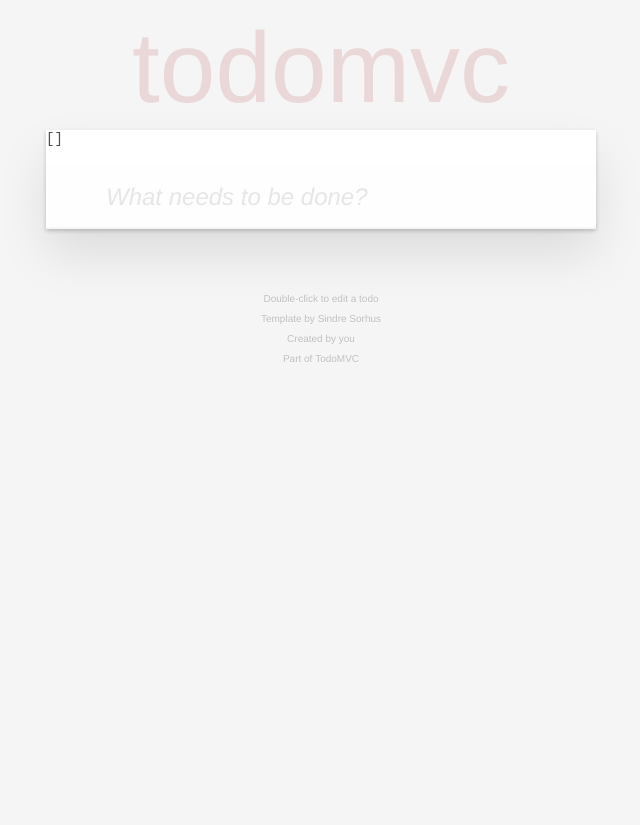
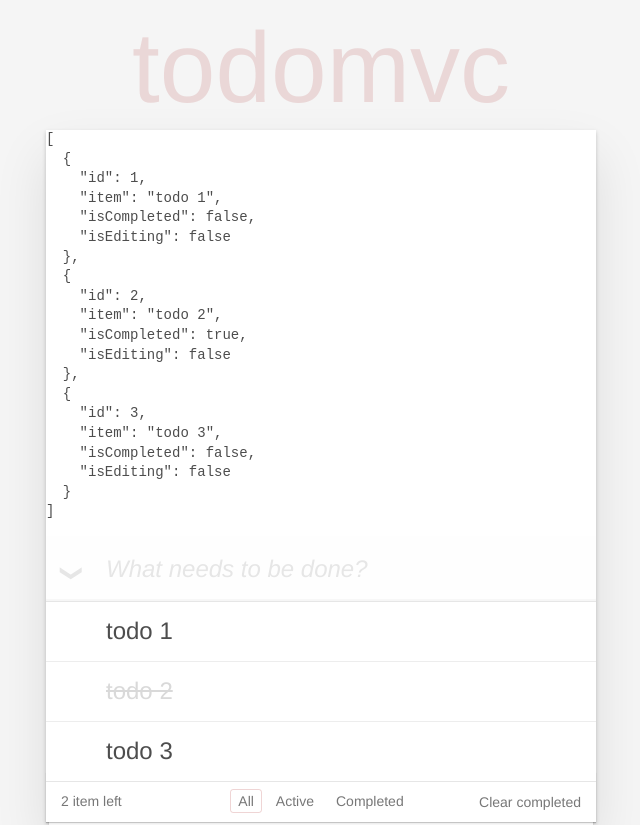
Before and after one commit to chadyeh-yc/AngularTodomvc, an Angular app: page / in a window 1280 px wide. Shown: the top 825 px of the page, without its empty margins (319-959 px from the left). Before the commit the page ends 800 px from the top, so only its background shows below. Built offline with nearby package versions, Linux system fonts and the light colour scheme.

Commit message:
Modify 新增測試資料

```diff
--- a/src/app/app.component.ts
+++ b/src/app/app.component.ts
@@ -18,7 +18,26 @@
 
   newToDo = '';
 
-  todos: Todo[] = [];
+  todos: Todo[] = [
+    {
+      id: 1,
+      item: 'todo 1',
+      isCompleted: false,
+      isEditing: false
+    },
+    {
+      id: 2,
+      item: 'todo 2',
+      isCompleted: true,
+      isEditing: false
+    },
+    {
+      id: 3,
+      item: 'todo 3',
+      isCompleted: false,
+      isEditing: false
+    }
+  ];
 
   maxId = 0;
   addToDo() {
```
